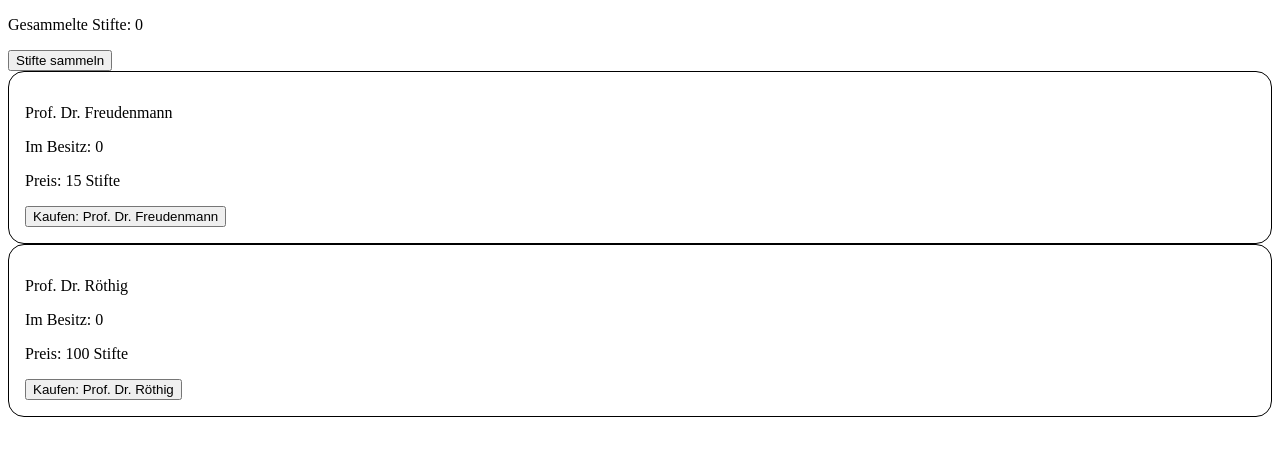
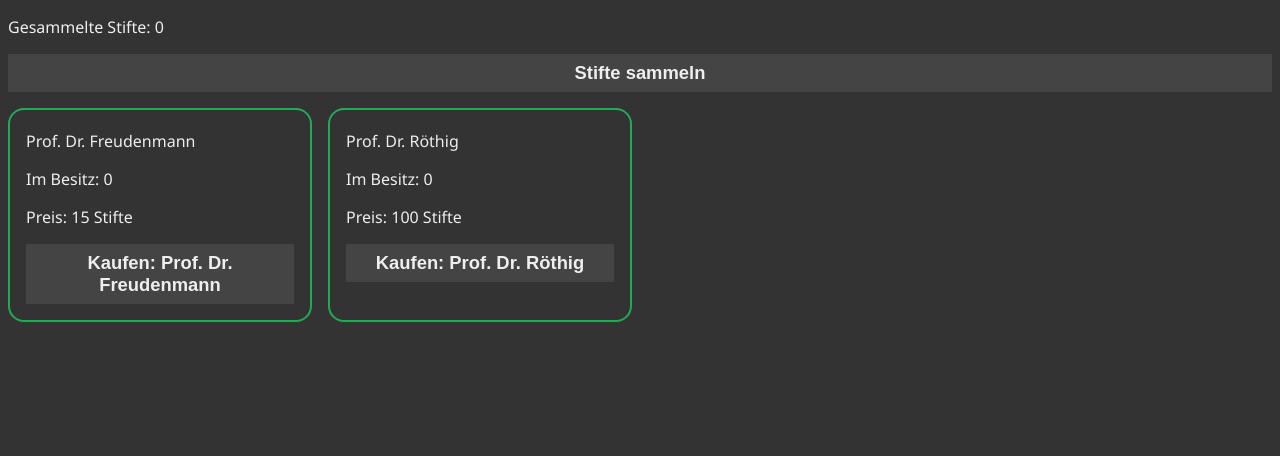
Before and after one commit to DI0IK/DHBW_Clicker, a website built with Vite: page index.html in a window 1280 px wide. Built offline with nearby package versions, Linux system fonts and the light colour scheme.

Commit message:
chore: add some styles

```diff
--- a/src/style.css
+++ b/src/style.css
@@ -1,5 +1,41 @@
+:root {
+  --primary: #2a5;
+}
+
 .prof {
-  border: 1px solid black;
+  border: 2px solid var(--primary);
   border-radius: 1rem;
   padding: 1rem;
 }
+
+.prof p:first-child {
+  margin-block-start: 0.25rem;
+}
+
+#professoren {
+  margin-block-start: 1rem;
+  display: grid;
+  gap: 1rem;
+  grid-template-columns: repeat(auto-fill, minmax(300px, 1fr));
+}
+
+button {
+  background-color: #444;
+  width: 100%;
+  color: #eee;
+  padding: .5rem 1rem;
+  font-size: 1.15rem;
+  font-weight: bold;
+  cursor: pointer;
+  border: 0;
+}
+
+button:hover {
+  background-color: #555;
+}
+
+body {
+  background-color: #333;
+  color: #eee;
+  font-family: 'Segoe UI', Tahoma, Geneva, Verdana, sans-serif;
+}
```
